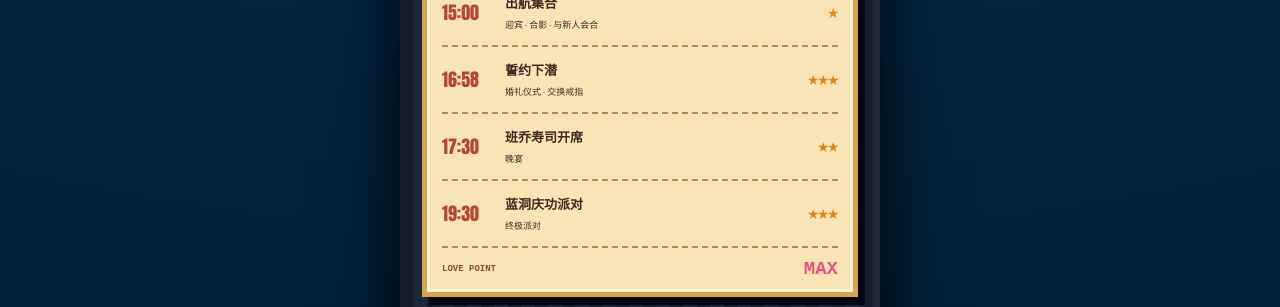
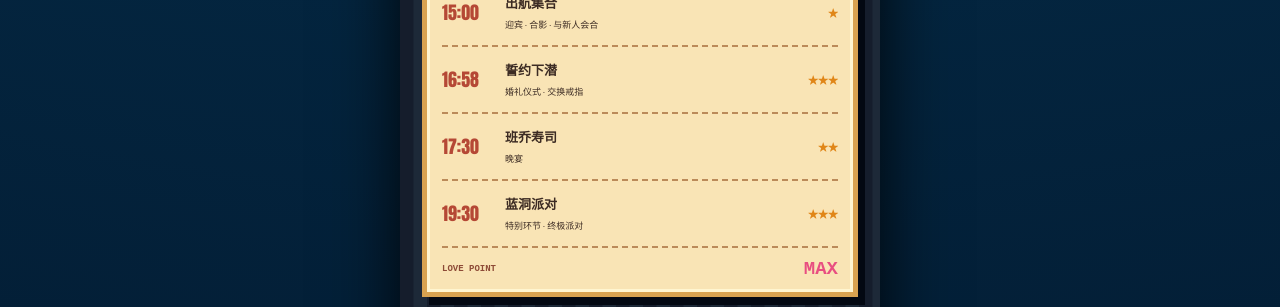
Before and after one commit to tzyang0721-spec/invitation, a website: page public/index.html in a window 1280 px wide. Shown: the part 2840-3147 px from the top of the page. Drawn offline with Linux system fonts and the light colour scheme.

Commit message:
cleander

```diff
--- a/public/index.html
+++ b/public/index.html
@@ -87,8 +87,8 @@
           <p class="board-title">TODAY'S SPECIAL COURSE</p>
           <article><time>15:00</time><div><b>出航集合</b><span>迎宾 · 合影 · 与新人会合</span></div><strong>★</strong></article>
           <article><time>16:58</time><div><b>誓约下潜</b><span>婚礼仪式 · 交换戒指</span></div><strong>★★★</strong></article>
-          <article><time>17:30</time><div><b>班乔寿司开席</b><span>晚宴</span></div><strong>★★</strong></article>
-          <article><time>19:30</time><div><b>蓝洞庆功派对</b><span>终极派对</span></div><strong>★★★</strong></article>
+          <article><time>17:30</time><div><b>班乔寿司</b><span>晚宴</span></div><strong>★★</strong></article>
+          <article><time>19:30</time><div><b>蓝洞派对</b><span>特别环节 · 终极派对</span></div><strong>★★★</strong></article>
           <div class="menu-total"><span>LOVE POINT</span><b>MAX</b></div>
         </div>
         <div class="countdown-card reveal"><span>NEXT DIVE IN</span><b id="days-count">--</b><small>DAYS</small></div>
```
